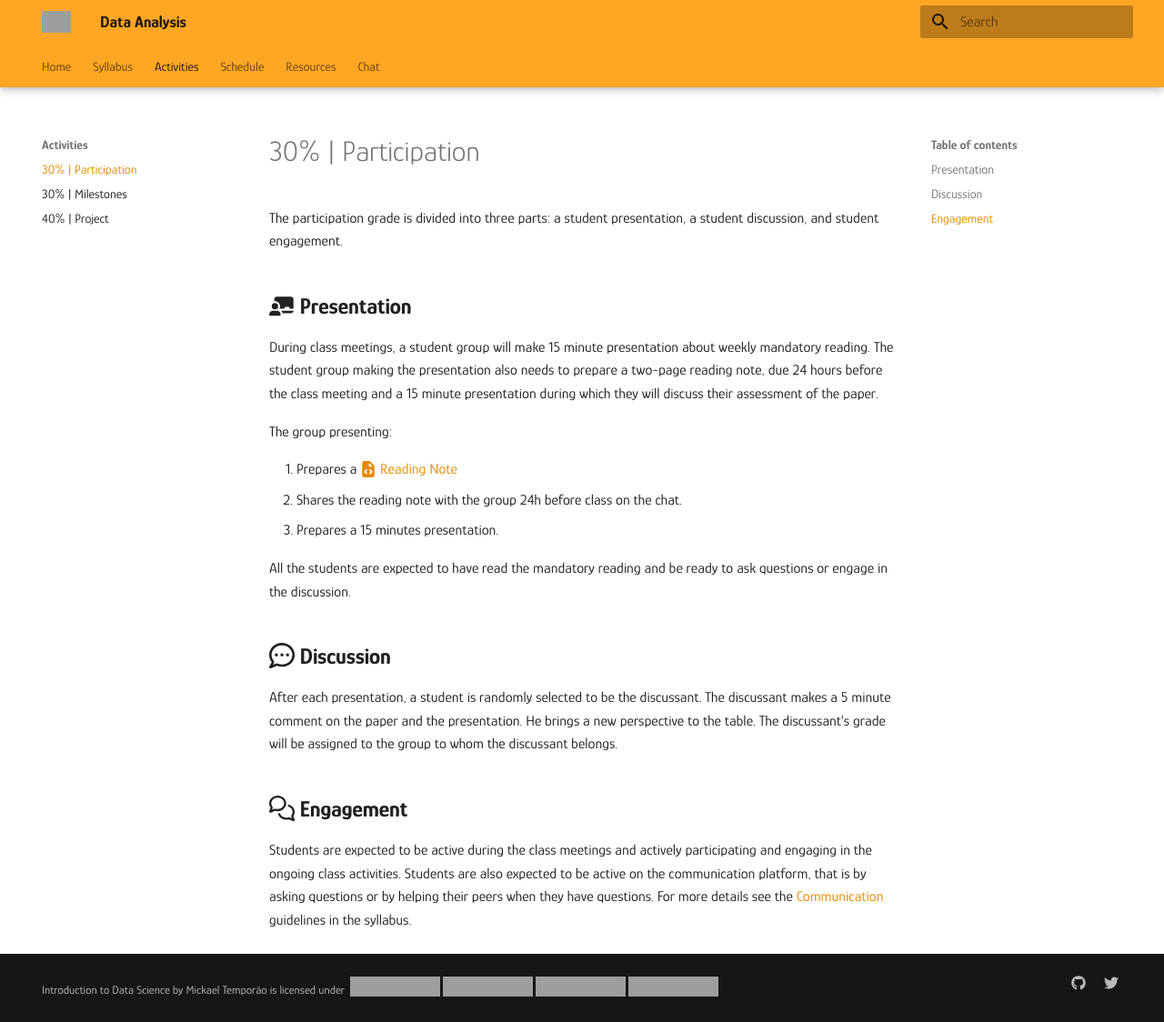
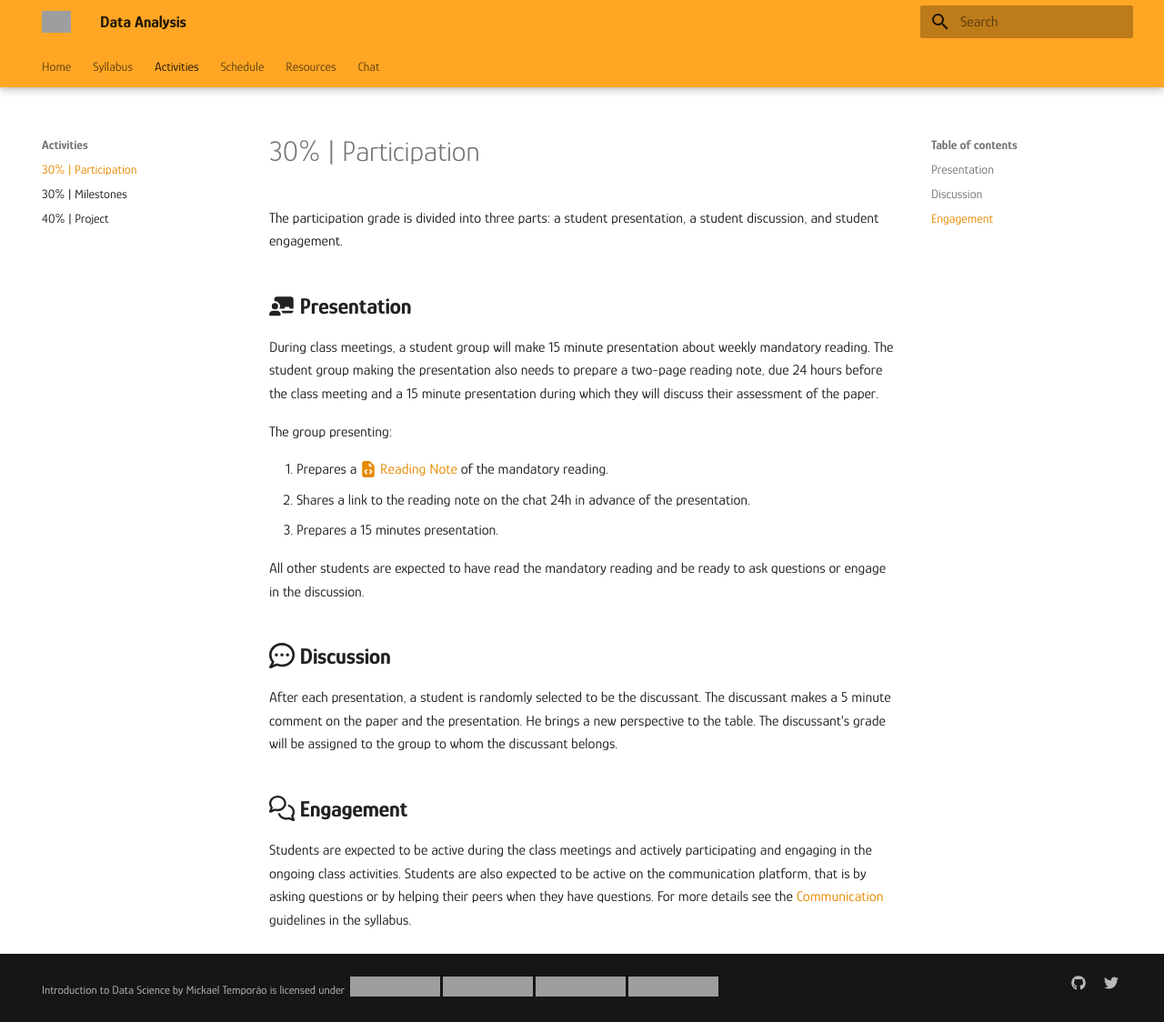
Before and after one commit to mickaeltemporao/data-analysis, an MkDocs documentation site: the page built from docs/activities/participation.md, in a window 1280 px wide and 1124 px high. Shown: the whole window at 91% size. Built offline with MkDocs 1.6.1 and Material for MkDocs 9.7.7, drawn with Linux system fonts in a browser that asks for light colours; grey boxes are pictures that could not be loaded.

Commit message:
update todo

```diff
--- a/docs/activities/participation.md
+++ b/docs/activities/participation.md
@@ -7,11 +7,11 @@ During class meetings, a student group will make 15 minute presentation about we
 
 The group presenting:
 
-1. Prepares a [:fontawesome-solid-file-code: Reading Note](https://colab.research.google.com/github/mickaeltemporao/data-analysis/blob/main/materials/reading-note.ipynb)
-2. Shares the reading note with the group 24h before class on the chat.
+1. Prepares a [:fontawesome-solid-file-code: Reading Note](https://colab.research.google.com/github/mickaeltemporao/data-analysis/blob/main/materials/reading-note.ipynb) of the mandatory reading.
+2. Shares a link to the reading note on the chat 24h in advance of the presentation.
 3. Prepares a 15 minutes presentation.
 
-All the students are expected to have read the mandatory reading and be ready to ask questions or engage in the discussion.
+All other students are expected to have read the mandatory reading and be ready to ask questions or engage in the discussion.
 
 ## **:fontawesome-regular-comment-dots: Discussion**
 After each presentation, a student is randomly selected to be the discussant. The discussant makes a 5 minute comment on the paper and the presentation. He brings a new perspective to the table. The discussant's grade will be assigned to the group to whom the discussant belongs.
```
Also changed, not shown: docs/modules/programming.md (+2 -3 lines), docs/modules/tools.md (+3 -3 lines).
